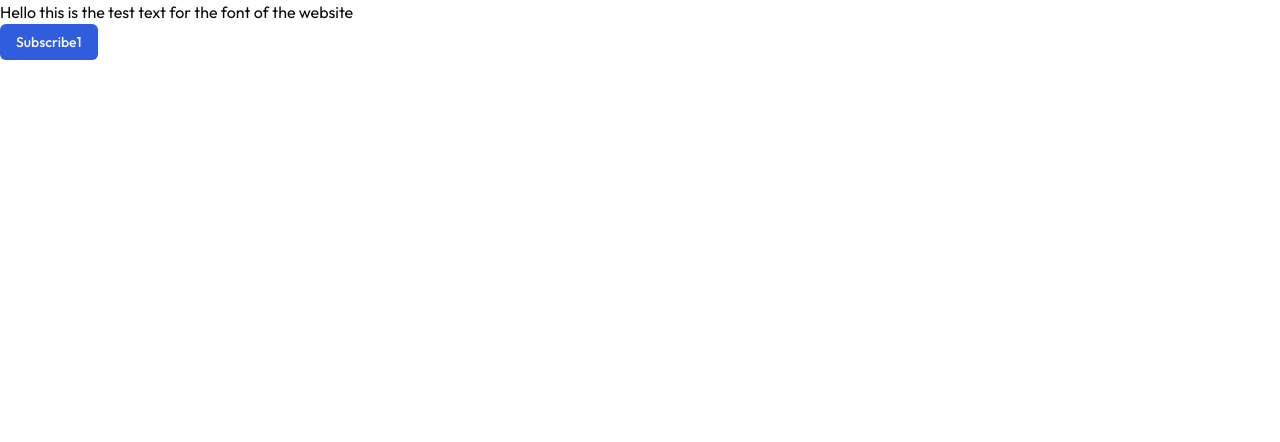
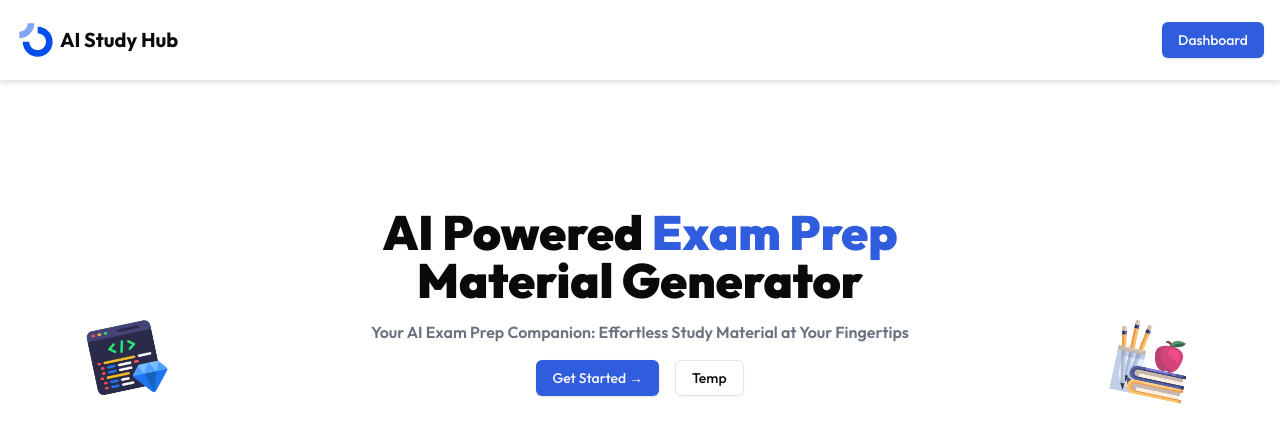
Before and after one commit to mdabbaskazim/ai-study-material-generator, a Next.js app: page / in a window 1280 px wide. Shown: the top 442 px of the page. Built offline with nearby package versions, Linux system fonts and the light colour scheme; no server answers.

Commit message:
Resolved landing page

```diff
--- a/app/page.js
+++ b/app/page.js
@@ -1,15 +1,11 @@
-import Image from "next/image";
-import { Button } from "@/components/ui/button";
-import { UserButton } from "@clerk/nextjs";
-
+import Header from "../components/Header";
+import { Landing } from "@/components/Landing";
 
 export default function Home() {
   return (
-    <div>
-      <h2>Hello this is the test text for the font of the website</h2>
-      <Button variant="default">Subscribe1</Button>
-
-      <UserButton />
-    </div>
+    <>
+      <Header />
+      <Landing />
+    </>
   );
 }
--- /dev/null
+++ b/components/Header.jsx
@@ -0,0 +1,19 @@
+import React from 'react'
+import Link from 'next/link'
+import { Button } from '@/components/ui/button'
+
+const Header = () => {
+  return (
+    <header className="flex justify-between items-center h-16 px-4 py-10 drop-shadow-md bg-white">
+        <div className="flex items-center gap-1">
+          <img src="/logo.svg" alt="Logo" className='w-10 h-10'/>
+          <h1 className="text-xl font-bold">AI Study Hub</h1>
+        </div>
+        <Link href="/dashboard" passHref>
+        <Button>Dashboard</Button>
+      </Link>
+    </header>
+  )
+}
+
+export default Header
--- /dev/null
+++ b/components/Landing.jsx
@@ -0,0 +1,24 @@
+import React from 'react'
+import { Button } from './ui/button'
+
+export const Landing = () => {
+  return (
+    <main className="flex bg-white min-h-screen">
+        <div className="min-w-[20%] flex justify-center items-center">
+          <img src="/code.png" className="w-[75px] mb-60 -rotate-12"/>
+        </div>
+        <div className="flex flex-col min-w-[60%] mt-32">
+            <h1 className="text-5xl font-black text-center">AI Powered <span className="text-primary">Exam Prep</span></h1>
+            <h1 className="text-5xl font-black text-center mb-4">Material Generator</h1>
+            <p className="font-semibold text-center text-gray-500">Your AI Exam Prep Companion: Effortless Study Material at Your Fingertips</p>
+            <div className="flex justify-center items-center gap-4 mt-4">
+              <Button>Get Started →</Button>
+              <Button variant="outline">Temp</Button>
+            </div>
+        </div>
+        <div className="min-w-[20%] flex justify-center items-center">
+          <img src="/knowledge.png" className="w-[75px] mb-60 rotate-12" />
+        </div>
+    </main>
+  )
+}
```
Also changed, not shown: 2 other files (tests, documents, lock files or other folders).
